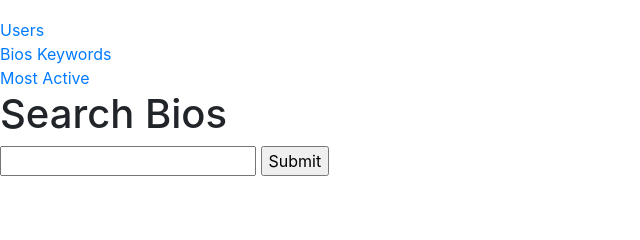
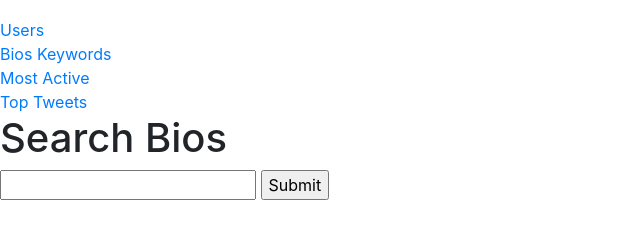
Before and after one commit to tomasantunes/twitter-stats, a Flask app: template templates/index.html in a window 1280 px wide. Shown: the part 118-358 px from the top of the page, without its empty margins (0-640 px from the left). Run offline with Flask 2, Linux system fonts and the light colour scheme; the template is opened without the code that fills it, so the values that code supplies are empty; some libraries are stand-ins or nearby versions.

Commit message:
Edit index

```diff
--- a/templates/index.html
+++ b/templates/index.html
@@ -21,6 +21,9 @@
 		<div>
 			<a href="/most-active">Most Active</a>
 		</div>
+		<div>
+			<a href="/top-tweets">Top Tweets</a>
+		</div>
 
 		<h1>Search Bios</h1>
 		<form action="/search-bios" method="get">
```
